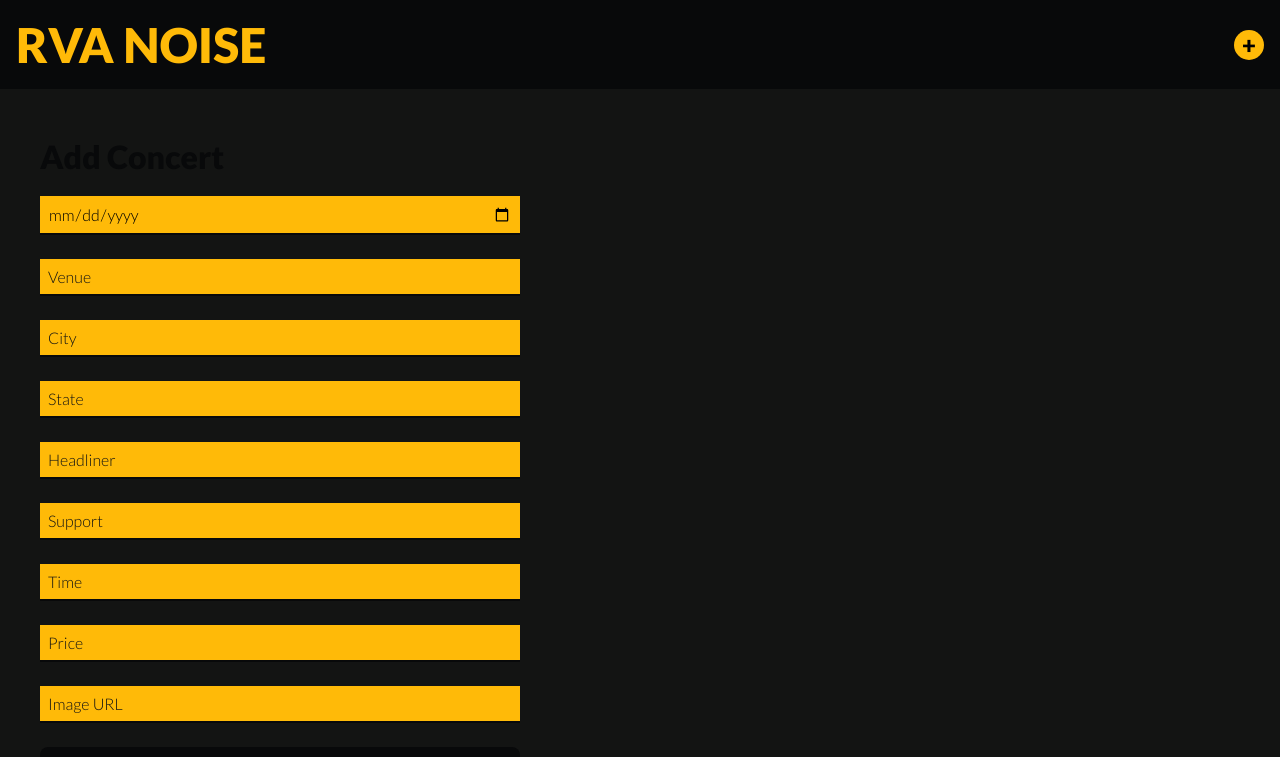
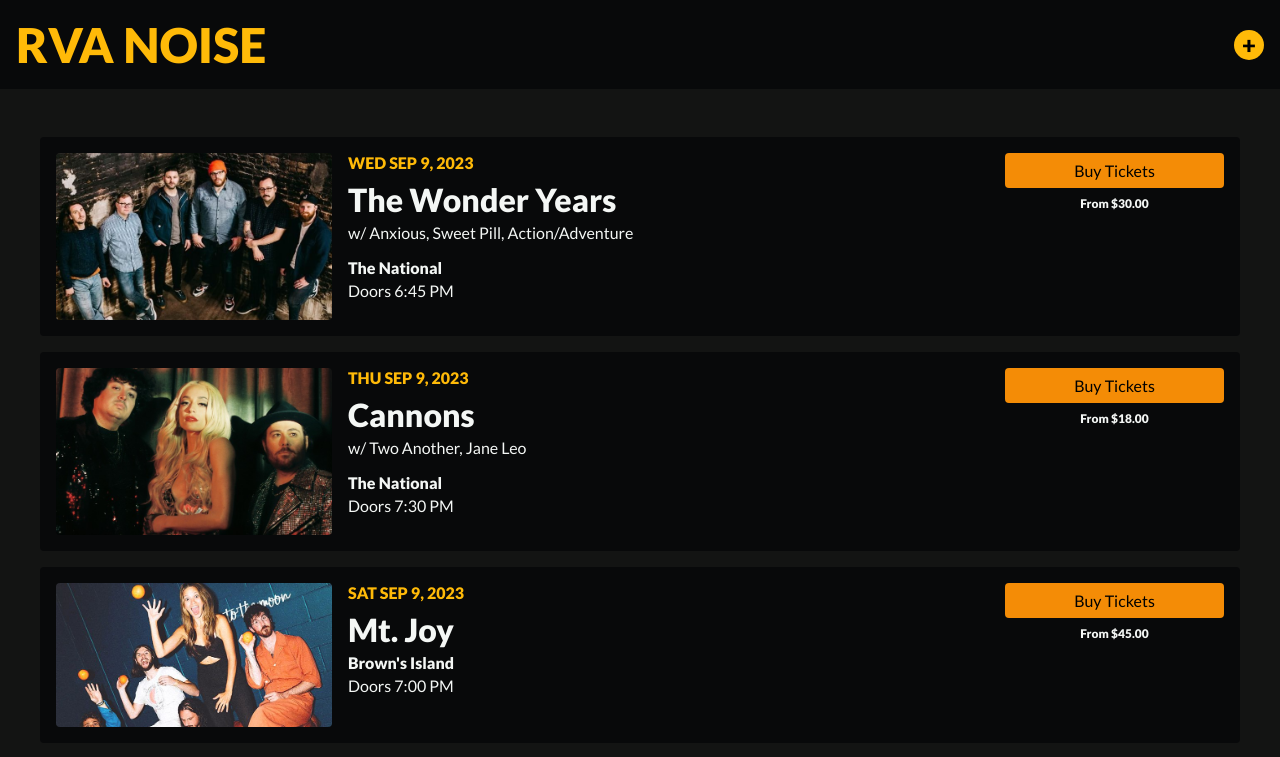
Before and after one commit to jxhnkndl/typescript-concert-list, a React (Vite) app: page /create in a window 1280 px wide. Shown: the top 757 px of the page. Built offline with nearby package versions, Linux system fonts and the light colour scheme.

Commit message:
uninstall and remove react router from application

```diff
--- a/package.json
+++ b/package.json
@@ -16,7 +16,6 @@
     "react": "^18.2.0",
     "react-dom": "^18.2.0",
     "react-icons": "^4.11.0",
-    "react-router-dom": "^6.16.0",
     "uuid": "^9.0.0"
   },
   "devDependencies": {
--- a/src/App.tsx
+++ b/src/App.tsx
@@ -1,9 +1,10 @@
+import { useState } from 'react';
 import styles from './App.module.css';
-import { Outlet } from 'react-router-dom';
+import { concerts } from './data';
 
 import Footer from './layout/Footer/Footer';
+import ConcertList from './components/ConcertList/ConcertList';
 import Header from './layout/Header/Header';
-import { useState } from 'react';
 
 const App = () => {
   const [isOpen, setIsOpen] = useState(false);
@@ -16,7 +17,7 @@
     <div className={styles.wrapper}>
       <Header isOpen={isOpen} toggleForm={toggleForm} />
       <main className={styles['main-content']}>
-        <Outlet />
+        <ConcertList concerts={concerts} />
       </main>
       <Footer />
     </div>
--- a/src/index.css
+++ b/src/index.css
@@ -1,6 +1,6 @@
 @import './vars.css';
 
-@import url('https://fonts.googleapis.com/css2?family=Lato:wght@300;900&display=swap');
+@import url('https://fonts.googleapis.com/css2?family=Lato:wght@300;400;900&display=swap');
 
 * {
   margin: 0;
--- a/src/main.tsx
+++ b/src/main.tsx
@@ -1,37 +1,11 @@
 import ReactDOM from 'react-dom/client';
-import {
-  createBrowserRouter,
-  RouterProvider,
-  RouteObject,
-} from 'react-router-dom';
-import { concerts } from './data';
+import React from 'react';
 import './index.css';
 
 import App from './App.tsx';
-import ConcertList from './components/ConcertList/ConcertList.tsx';
-import Form from './components/Form/Form.tsx';
-
-// Configure routes
-const routes: RouteObject[] = [
-  {
-    path: '/',
-    element: <App />,
-    children: [
-      {
-        index: true,
-        element: <ConcertList concerts={concerts} />
-      },
-      {
-        path: '/create',
-        element: <Form />
-      }
-    ]
-  }
-];
-
-// Create router from defined routes
-const router = createBrowserRouter(routes);
 
 ReactDOM.createRoot(document.getElementById('root')!).render(
-  <RouterProvider router={router} />
+  <React.StrictMode>
+    <App />
+  </React.StrictMode>
 );
```
Also changed, not shown: 1 other file (tests, documents, lock files or other folders).
